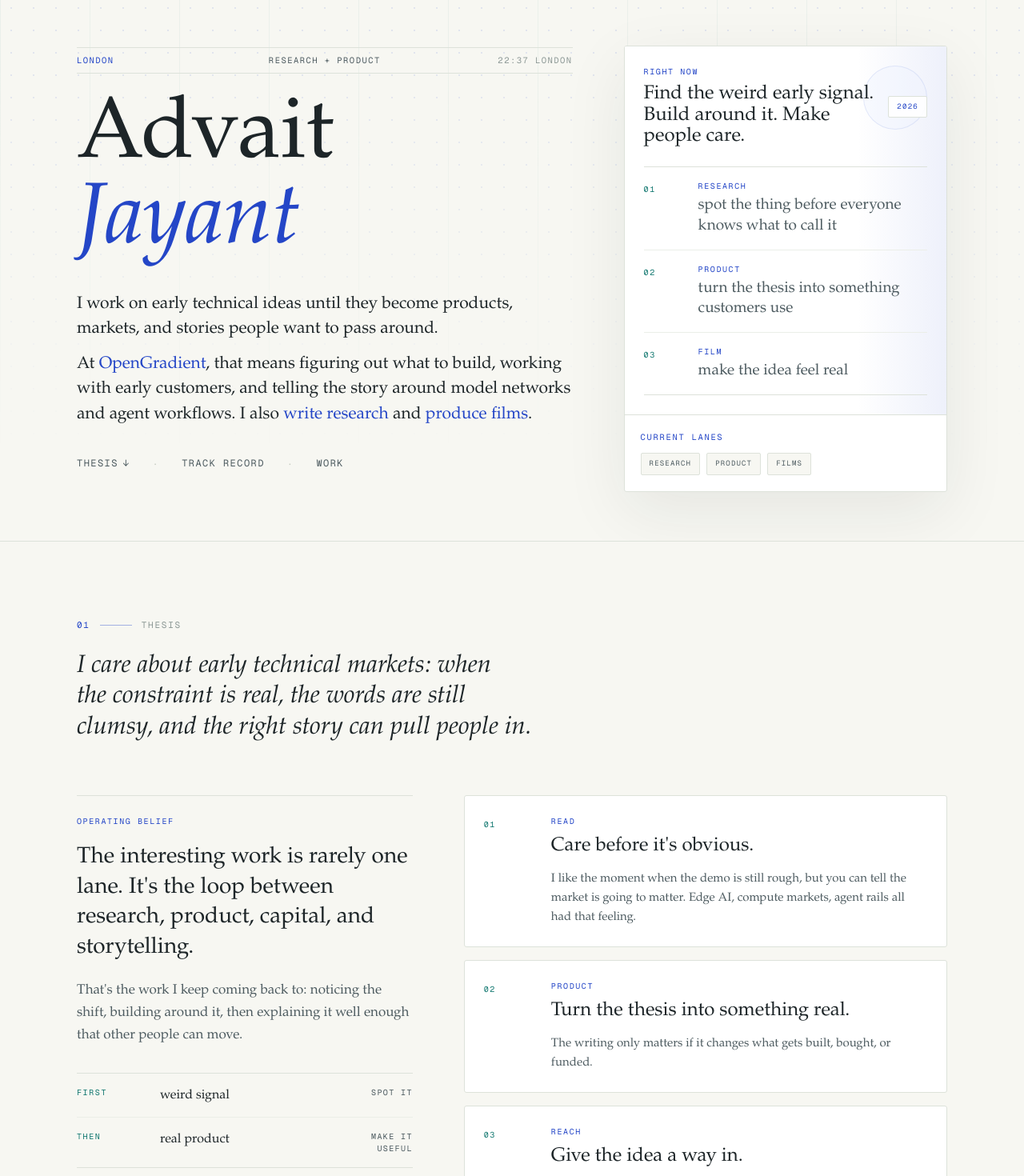
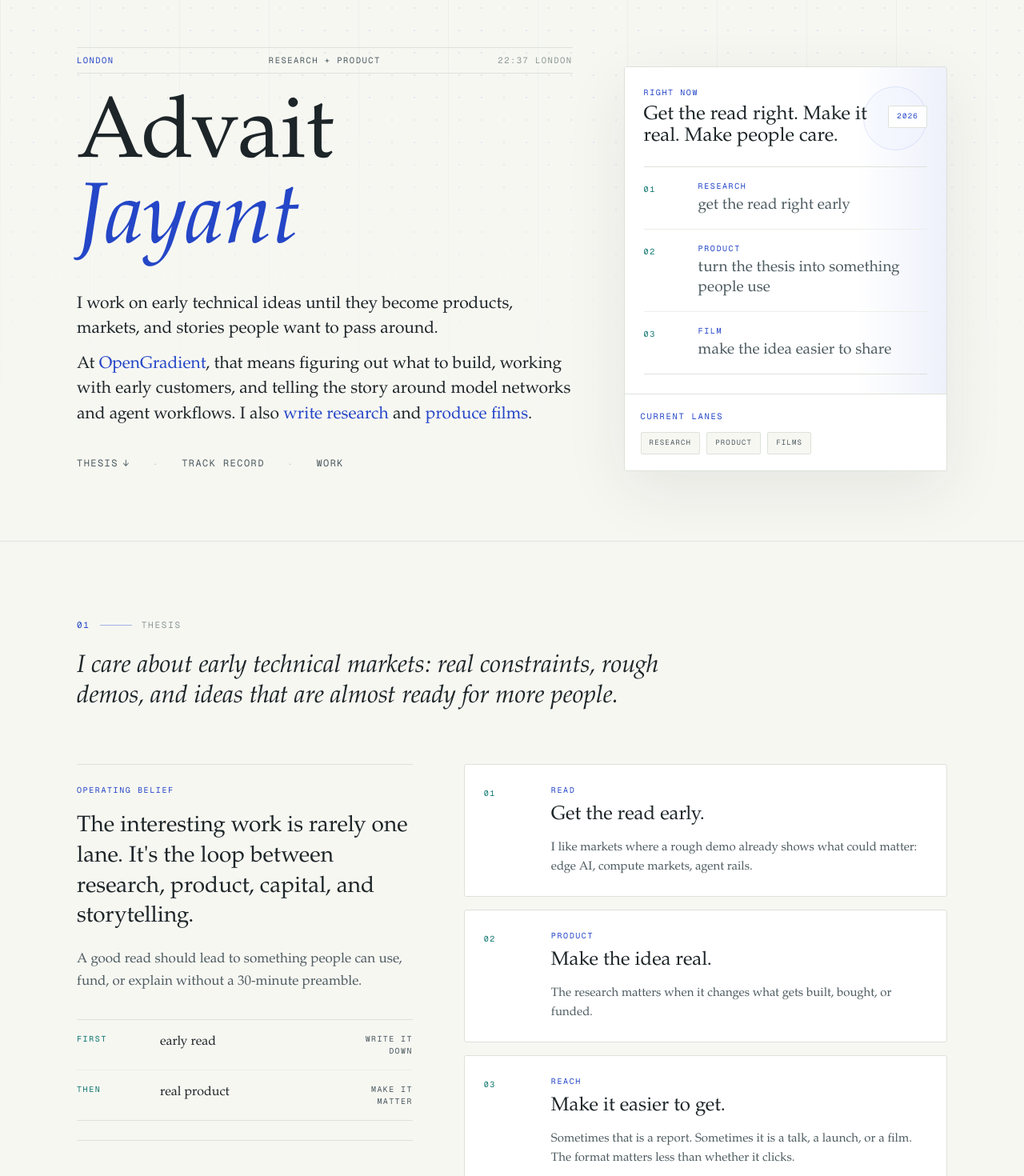
Before and after one commit to 0xadvait/personal_web, a Next.js app: page / in a window 1280 px wide. Shown: the part 60-1530 px from the top of the page at 80% size. Built offline with nearby package versions, Linux system fonts and the light colour scheme.

Commit message:
Simplify site narrative and contact copy

```diff
--- a/src/app/page.js
+++ b/src/app/page.js
@@ -3,7 +3,6 @@ import Hero from '@/components/Hero';
 import Thesis from '@/components/Thesis';
 import About from '@/components/About';
 import ImpactLedger from '@/components/ImpactLedger';
-import StackDiagram from '@/components/StackDiagram';
 import Experience from '@/components/Experience';
 import Work from '@/components/Work';
 import Speaking from '@/components/Speaking';
@@ -21,7 +20,6 @@ export default function Home() {
         <Thesis />
         <About />
         <ImpactLedger />
-        <StackDiagram />
         <Experience />
         <Work />
         <Speaking />
--- a/src/components/About.js
+++ b/src/components/About.js
@@ -27,7 +27,7 @@ export default function About() {
         <SectionHeader
           index="02"
           title="About"
-          lede="I work on the awkward stretch between a good demo and something people will bet on."
+          lede="I work where a technical idea has to become a product, a market, and a story people can repeat."
         />
 
         <Reveal>
@@ -96,9 +96,8 @@ export default function About() {
                   Why
                 </div>
                 <p className="font-serif text-[17px] sm:text-[19px] leading-[1.55] text-fg">
-                  I care about the moment before a market has clean language. The product is
-                  starting to work, the money is paying attention, and someone still has to make
-                  the whole thing make sense.
+                  I care about the point when the product starts to work, the money starts paying
+                  attention, and the category still feels too abstract for most people.
                 </p>
                 <p className="mt-3 font-serif italic text-[17px] sm:text-[19px] text-fg-muted">
                   That&apos;s the work.
--- a/src/components/Hero.js
+++ b/src/components/Hero.js
@@ -152,9 +152,9 @@ function LondonTime() {
 
 function HeroSystemPanel() {
   const lanes = [
-    ['01', 'Research', 'spot the thing before everyone knows what to call it'],
-    ['02', 'Product', 'turn the thesis into something customers use'],
-    ['03', 'Film', 'make the idea feel real'],
+    ['01', 'Research', 'get the read right early'],
+    ['02', 'Product', 'turn the thesis into something people use'],
+    ['03', 'Film', 'make the idea easier to share'],
   ];
 
   return (
@@ -168,7 +168,7 @@ function HeroSystemPanel() {
             Right now
           </div>
           <p className="mt-2 max-w-[20rem] font-serif text-[21px] leading-[1.1] text-fg sm:text-[24px]">
-            Find the weird early signal. Build around it. Make people care.
+            Get the read right. Make it real. Make people care.
           </p>
         </div>
         <span className="hidden rounded-[2px] border border-border bg-surface/90 px-2.5 py-1.5 font-mono text-[9px] uppercase tracking-[0.14em] text-accent sm:inline-flex">
--- a/src/components/ImpactLedger.js
+++ b/src/components/ImpactLedger.js
@@ -21,7 +21,7 @@ const entries = [
     arena: 'Film',
     result: 'Produced a film-led open intelligence campaign that passed 50M+ views.',
     role: 'Producer, director, writer',
-    detail: 'The point was simple: make a hard technical category feel concrete.',
+    detail: 'The point was simple: make open intelligence feel concrete.',
   },
   {
     year: '2024',
@@ -40,10 +40,10 @@ const entries = [
 ];
 
 const capabilities = [
-  'Turn new research into a market story people remember.',
-  'Turn technical product into customer traction.',
-  'Make early markets easier to understand.',
-  'Move between engineering, capital, partners, and media.',
+  'Edge AI before on-device models became the default conversation.',
+  'AI compute before data centers started looking like finance products.',
+  'Agent payments before the big platforms put rails around them.',
+  'Film when the category needed to feel less abstract.',
 ];
 
 export default function ImpactLedger() {
@@ -56,7 +56,7 @@ export default function ImpactLedger() {
         <SectionHeader
           index="03"
           title="Track record"
-          lede="A few places where the work moved from early signal to something concrete."
+          lede="A few places where an early read became a product, a launch, or media people actually saw."
         />
 
         <div className="grid gap-10 lg:grid-cols-[minmax(0,0.72fr)_minmax(0,1.28fr)] lg:gap-16">
--- a/src/components/StackDiagram.js
+++ /dev/null
@@ -1,96 +0,0 @@
-import Reveal from './Reveal';
-
-const phases = [
-  {
-    step: '01',
-    k: 'Research',
-    v: 'Spot the thing before everyone knows what to call it.',
-  },
-  {
-    step: '02',
-    k: 'Product',
-    v: 'Turn the thesis into something customers use.',
-  },
-  {
-    step: '03',
-    k: 'Film',
-    v: 'Make the idea feel real.',
-  },
-];
-
-export default function StackDiagram() {
-  return (
-    <section
-      aria-labelledby="stack-heading"
-      className="relative border-t border-border py-14 sm:py-20 md:py-24"
-    >
-      <div className="mx-auto max-w-6xl px-5 sm:px-8">
-        <Reveal>
-          <div className="mb-8 flex items-center gap-3 font-mono text-[11px] uppercase tracking-[0.16em] text-accent sm:mb-10">
-            <span>Fig_001</span>
-            <span className="h-px w-10 bg-accent/40" />
-            <h2 id="stack-heading" className="text-fg-dim">
-              How I work
-            </h2>
-          </div>
-        </Reveal>
-
-        <div className="grid gap-8 lg:grid-cols-[minmax(0,0.72fr)_minmax(0,1.28fr)] lg:items-start lg:gap-14">
-          <Reveal>
-            <div className="border-y border-border py-6">
-              <div className="font-mono text-[10px] uppercase tracking-[0.16em] text-accent">
-                The loop
-              </div>
-              <p className="mt-5 max-w-xl font-serif text-[22px] leading-[1.35] text-fg sm:text-[28px]">
-                Find the weird early signal. Build around it. Make people care.
-              </p>
-              <p className="mt-5 max-w-xl font-serif text-[15.5px] leading-[1.65] text-fg-muted sm:text-[17px]">
-                The pattern keeps showing up: notice the market early, help make the product real,
-                then make the idea easier to care about.
-              </p>
-            </div>
-          </Reveal>
-
-          <Reveal delay={0.08}>
-            <div className="border border-border bg-surface shadow-[0_18px_60px_rgba(29,37,40,0.04)]">
-              <div className="flex items-center justify-between gap-4 border-b border-border px-5 py-4 sm:px-6">
-                <div>
-                  <div className="font-mono text-[10px] uppercase tracking-[0.16em] text-accent">
-                    Same loop
-                  </div>
-                  <p className="mt-1 font-serif text-[18px] leading-snug text-fg sm:text-[21px]">
-                    Research, product, film.
-                  </p>
-                </div>
-                <span className="hidden rounded-[2px] border border-border bg-bg px-2.5 py-1.5 font-mono text-[9px] uppercase tracking-[0.14em] text-fg-muted sm:inline-flex">
-                  03 steps
-                </span>
-              </div>
-
-              <div className="divide-y divide-border-soft px-5 sm:px-6">
-                {phases.map((phase) => (
-                  <article
-                    key={phase.k}
-                    className="grid gap-3 py-5 sm:grid-cols-[3.25rem_1fr] sm:gap-5"
-                  >
-                    <div className="font-mono text-[10px] uppercase tracking-[0.16em] text-accent-alt sm:pt-1">
-                      {phase.step}
-                    </div>
-                    <div>
-                      <h3 className="font-mono text-[10px] uppercase tracking-[0.16em] text-accent">
-                        {phase.k}
-                      </h3>
-                      <p className="mt-2 max-w-xl font-serif text-[15px] leading-[1.55] text-fg-muted sm:text-base">
-                        {phase.v}
-                      </p>
-                    </div>
-                  </article>
-                ))}
-              </div>
-            </div>
-          </Reveal>
-        </div>
-      </div>
-    </section>
-  );
-}
--- a/src/components/Thesis.js
+++ b/src/components/Thesis.js
@@ -4,24 +4,24 @@ import SectionHeader from './SectionHeader';
 const pillars = [
   {
     k: 'Read',
-    v: "Care before it's obvious.",
-    d: 'I like the moment when the demo is still rough, but you can tell the market is going to matter. Edge AI, compute markets, agent rails all had that feeling.',
+    v: 'Get the read early.',
+    d: 'I like markets where a rough demo already shows what could matter: edge AI, compute markets, agent rails.',
   },
   {
     k: 'Product',
-    v: 'Turn the thesis into something real.',
-    d: 'The writing only matters if it changes what gets built, bought, or funded.',
+    v: 'Make the idea real.',
+    d: 'The research matters when it changes what gets built, bought, or funded.',
   },
   {
     k: 'Reach',
-    v: 'Give the idea a way in.',
-    d: 'Sometimes that is a report. Sometimes it is a talk, a launch, or a film. The format matters less than whether people finally get it.',
+    v: 'Make it easier to get.',
+    d: 'Sometimes that is a report. Sometimes it is a talk, a launch, or a film. The format matters less than whether it clicks.',
   },
 ];
 
 const beforeAfter = [
-  ['First', 'weird signal', 'spot it'],
-  ['Then', 'real product', 'make it useful'],
+  ['First', 'early read', 'write it down'],
+  ['Then', 'real product', 'make it matter'],
 ];
 
 const datedCalls = [
@@ -86,7 +86,7 @@ export default function Thesis() {
         <SectionHeader
           index="01"
           title="Thesis"
-          lede="I care about early technical markets: when the constraint is real, the words are still clumsy, and the right story can pull people in."
+          lede="I care about early technical markets: real constraints, rough demos, and ideas that are almost ready for more people."
         />
 
         <div className="grid gap-10 lg:grid-cols-[minmax(0,0.82fr)_minmax(0,1.18fr)] lg:gap-16">
@@ -100,8 +100,8 @@ export default function Thesis() {
                 product, capital, and storytelling.
               </p>
               <p className="mt-5 font-serif text-base leading-[1.65] text-fg-muted sm:text-[17px]">
-                That&apos;s the work I keep coming back to: noticing the shift, building around it,
-                then explaining it well enough that other people can move.
+                A good read should lead to something people can use, fund, or explain without a
+                30-minute preamble.
               </p>
 
               <dl className="mt-8 divide-y divide-border-soft border-y border-border">
@@ -158,8 +158,8 @@ export default function Thesis() {
                   Signals I wrote down
                 </div>
                 <p className="mt-4 max-w-xl font-serif text-[21px] leading-[1.35] text-fg sm:text-[27px]">
-                  The point is the pattern, not the timestamp: write down the pressure, then watch
-                  where serious companies start putting product and capital.
+                  The point is the pattern, not the timestamp: make the call early, then watch
+                  where serious companies put product and capital.
                 </p>
               </div>
 
```
Also changed, not shown: src/components/Contact.js (+10 -11 lines).
